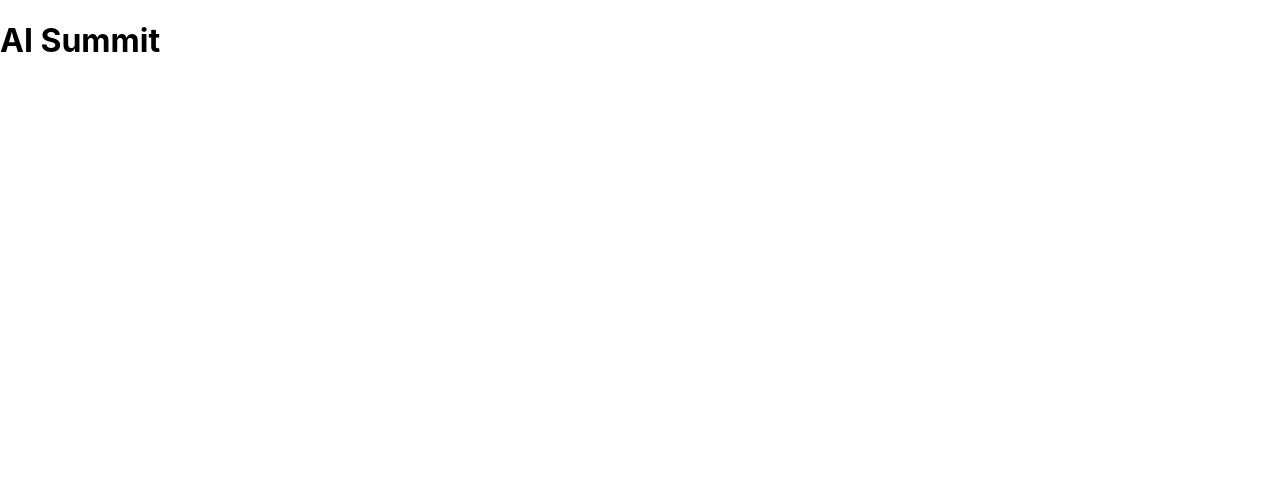
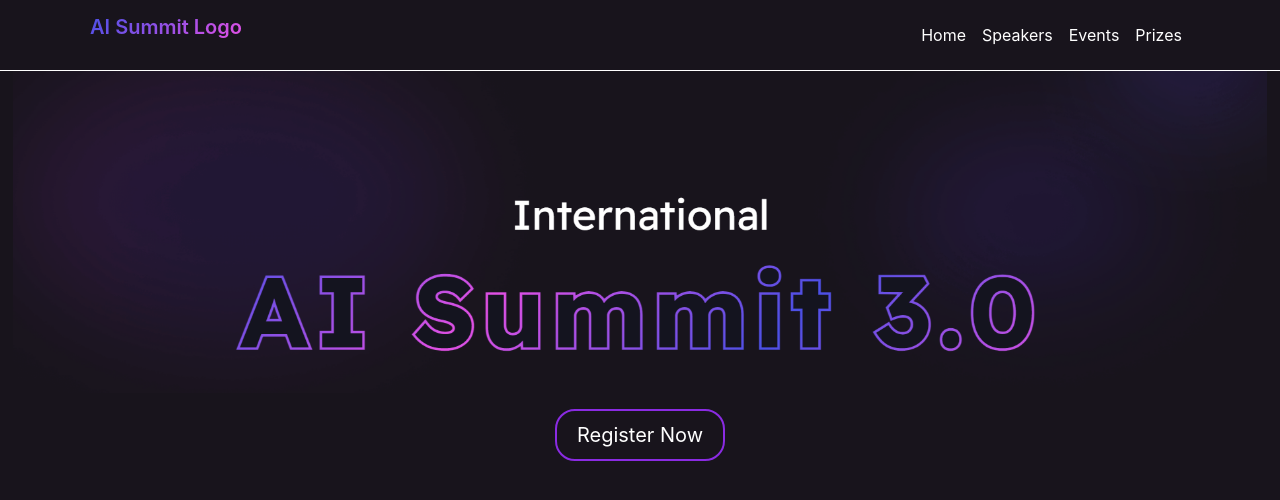
Before and after one commit to AvinashMohare/AI-Summit, a React (Create React App) app: page / in a window 1280 px wide. Shown: the top 500 px of the page. Built offline with nearby package versions, Linux system fonts and the light colour scheme; the HTML template or start-up script is replaced by a standard one.

Commit message:
LandingPage and Header

```diff
--- a/package.json
+++ b/package.json
@@ -9,6 +9,7 @@
     "react": "^18.2.0",
     "react-dom": "^18.2.0",
     "react-scripts": "5.0.1",
+    "sass": "^1.58.3",
     "web-vitals": "^2.1.4"
   },
   "scripts": {
--- a/src/App.js
+++ b/src/App.js
@@ -1,7 +1,14 @@
 import "./App.css";
+import Header from "./Components/Header";
+import LandingPage from "./Components/LandingPage";
 
 function App() {
-    return <h1>AI Summit</h1>;
+    return (
+        <div>
+            <Header />
+            <LandingPage />
+        </div>
+    );
 }
 
 export default App;
--- /dev/null
+++ b/src/Components/Header.js
@@ -0,0 +1,36 @@
+import React from "react";
+
+import classes from "./Header.module.scss";
+
+const Header = () => {
+    return (
+        <div className={classes.headerRoot}>
+            <div className={classes.header}>
+                <div className={classes.logo}>
+                    <span>AI Summit Logo</span>
+                </div>
+
+                <div className={classes.headerControls}>
+                    <div className={classes.navigation}>
+                        <ul>
+                            <li>
+                                <a>Home</a>
+                            </li>
+                            <li>
+                                <a>Speakers</a>
+                            </li>
+                            <li>
+                                <a>Events</a>
+                            </li>
+                            <li>
+                                <a>Prizes</a>
+                            </li>
+                        </ul>
+                    </div>
+                </div>
+            </div>
+        </div>
+    );
+};
+
+export default Header;
--- /dev/null
+++ b/src/Components/Header.module.scss
@@ -0,0 +1,67 @@
+.headerRoot {
+    // background-color: white;
+    height: 70px;
+    border-bottom: 1px solid white;
+    // position: fixed;
+
+    .header {
+        height: 100%;
+        max-width: 1100px;
+        margin: auto;
+
+        display: flex;
+        align-items: center;
+        justify-content: space-between;
+
+        padding: 0px 15px;
+
+        .logo {
+            float: left;
+            width: auto;
+            height: 40px;
+            span {
+                background: linear-gradient(-45deg, #e250e5, #4b50e6);
+                font-size: 20px;
+                font-weight: 600;
+                -webkit-background-clip: text;
+                -webkit-text-stroke: transparent;
+                -webkit-text-fill-color: transparent;
+            }
+        }
+
+        .headerControls {
+            .navigation {
+                ul {
+                    display: flex;
+                    flex-direction: row;
+                    // padding: 10px;
+                    li {
+                        // padding:
+                        color: white;
+                        margin: 0px 8px;
+                        border-color: transparent;
+                        border-radius: 4px;
+                        overflow: hidden;
+                        display: flex;
+                        align-items: center;
+                        justify-content: center;
+                        cursor: pointer;
+                        // transition: transform 0.2s ease-out;
+
+                        & :hover {
+                            // display: block;
+
+                            // text-decoration: underline;
+                            padding: 6px;
+                            background-color: white;
+                            border-radius: 10px;
+                            // transform: scale(1.1);
+
+                            color: black;
+                        }
+                    }
+                }
+            }
+        }
+    }
+}
--- /dev/null
+++ b/src/Components/LandingPage.js
@@ -0,0 +1,18 @@
+import image from "../Assets/demo.png";
+import classes from "./LandingPage.module.scss";
+
+const LandingPage = () => {
+    return (
+        <div className={classes.LandingPage}>
+            <img src={image} alt="" />
+
+            <div className={classes.regButton}>
+                <a href="https://imaginecup.microsoft.com/en-us/india">
+                    Register Now
+                </a>
+            </div>
+        </div>
+    );
+};
+
+export default LandingPage;
--- /dev/null
+++ b/src/Components/LandingPage.module.scss
@@ -0,0 +1,33 @@
+.LandingPage {
+    height: 100vh;
+    display: flex;
+    flex-direction: column;
+    align-items: center;
+
+    img {
+        width: 98vw;
+        height: auto;
+    }
+
+    .regButton {
+        margin-top: 30px;
+
+        a {
+            padding: 12px 20px;
+            background-color: transparent;
+            color: white;
+            border: 2px solid blueviolet;
+            border-radius: 20px;
+            font-size: 20px;
+            text-decoration: none;
+
+            transition-duration: 0.4s;
+            cursor: pointer;
+        }
+
+        & :hover {
+            color: black;
+            background-color: rgb(236, 230, 230);
+        }
+    }
+}
--- a/src/index.css
+++ b/src/index.css
@@ -1,13 +1,18 @@
+* {
+    transition: all 500ms;
+}
+
 body {
-  margin: 0;
-  font-family: -apple-system, BlinkMacSystemFont, 'Segoe UI', 'Roboto', 'Oxygen',
-    'Ubuntu', 'Cantarell', 'Fira Sans', 'Droid Sans', 'Helvetica Neue',
-    sans-serif;
-  -webkit-font-smoothing: antialiased;
-  -moz-osx-font-smoothing: grayscale;
+    margin: 0;
+    font-family: -apple-system, BlinkMacSystemFont, "Segoe UI", "Roboto",
+        "Oxygen", "Ubuntu", "Cantarell", "Fira Sans", "Droid Sans",
+        "Helvetica Neue", sans-serif;
+    -webkit-font-smoothing: antialiased;
+    -moz-osx-font-smoothing: grayscale;
+    background-color: #18141c;
 }
 
 code {
-  font-family: source-code-pro, Menlo, Monaco, Consolas, 'Courier New',
-    monospace;
+    font-family: source-code-pro, Menlo, Monaco, Consolas, "Courier New",
+        monospace;
 }
```
Also changed, not shown: src/Assets/demo.png (added), src/Components/Presenters.js (added), 1 other file (tests, documents, lock files or other folders).
